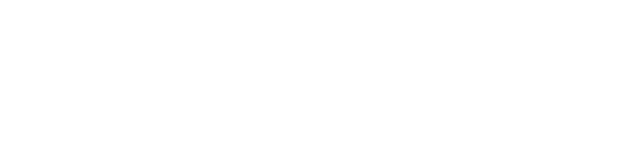
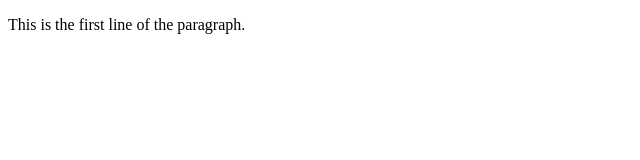
Before and after one commit to DoeElijah/doeelijah.github.io, a plain HTML site: page index.html in a window 1280 px wide. Shown: the whole page, without its empty margins (0-640 px from the left). Drawn offline with Linux system fonts and the light colour scheme.

Commit message:
Add paragraph

```diff
--- a/index.html
+++ b/index.html
@@ -5,5 +5,7 @@
     <meta name="viewport" content="width=device-width, initial-scale=1.0" />
     <title>Home Page</title>
   </head>
-  <body></body>
+  <body>
+    <p>This is the first line of the paragraph.</p>
+  </body>
 </html>
```
